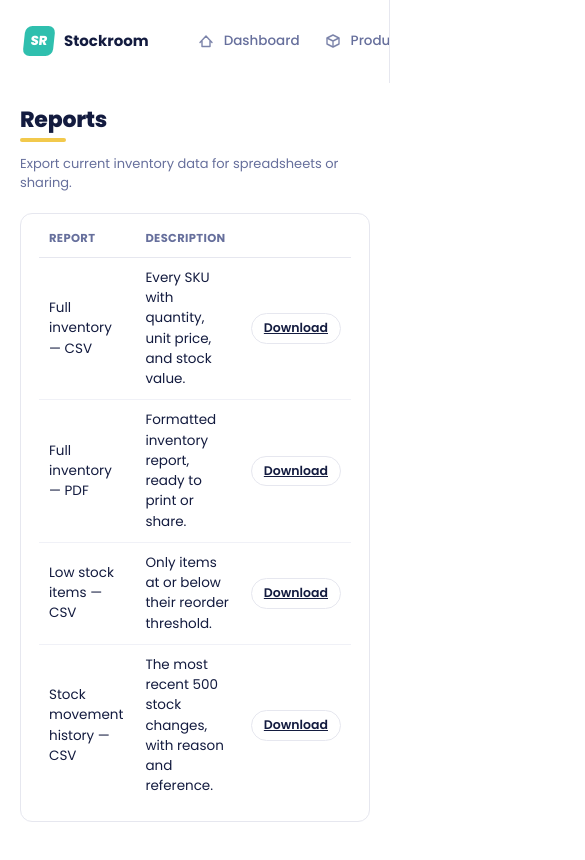
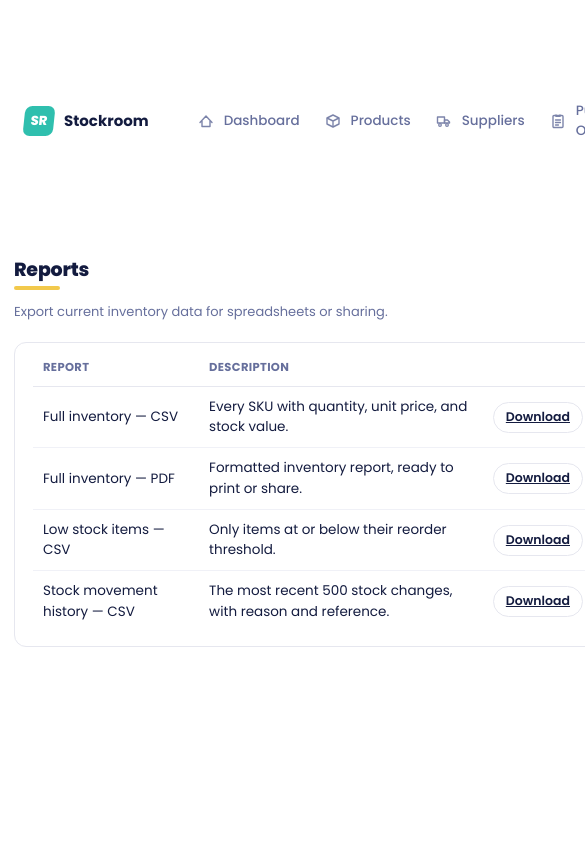
Before and after one commit to kitsadakovitvanit-art/Inventory, a React (Vite) app in the folder frontend/: page /reports in a window 390 px wide. Shown: the top 860 px of the page, 585 px wide, since content can reach past the window. Built offline with nearby package versions, Linux system fonts and the light colour scheme; no server answers.

Commit message:
make it  to Responsive Web Design

```diff
--- a/frontend/src/index.css
+++ b/frontend/src/index.css
@@ -379,12 +379,14 @@ label {
 
 .panel-body {
   padding: 6px 18px 14px;
+  overflow-x: auto;
 }
 
 /* ---------- Tables ---------- */
 
 table {
   width: 100%;
+  min-width: 560px;
   border-collapse: collapse;
   font-size: 13.5px;
 }
@@ -683,3 +685,59 @@ tbody tr:hover {
     grid-template-columns: 1fr;
   }
 }
+
+@media (max-width: 600px) {
+  .main {
+    padding: 14px;
+  }
+  .page-header {
+    align-items: flex-start;
+  }
+  .page-header h1 {
+    font-size: 19px;
+  }
+  .stat-grid {
+    grid-template-columns: repeat(auto-fit, minmax(140px, 1fr));
+    gap: 10px;
+  }
+  .stat-value {
+    font-size: 22px;
+  }
+  .toolbar {
+    flex-direction: column;
+    align-items: stretch;
+  }
+  .toolbar .search {
+    min-width: 0;
+  }
+  .toolbar .btn {
+    justify-content: center;
+  }
+  .cell-actions {
+    flex-wrap: wrap;
+    justify-content: flex-start;
+  }
+  .modal-backdrop {
+    padding: 0;
+    align-items: flex-end;
+  }
+  .modal {
+    max-width: 100%;
+    max-height: 92vh;
+    border-radius: 16px 16px 0 0;
+  }
+  .line-item-row {
+    grid-template-columns: 1fr;
+    gap: 4px;
+    padding: 10px;
+  }
+  .line-item-remove {
+    justify-self: flex-end;
+  }
+  .toast {
+    left: 12px;
+    right: 12px;
+    bottom: 12px;
+    max-width: none;
+  }
+}
```
